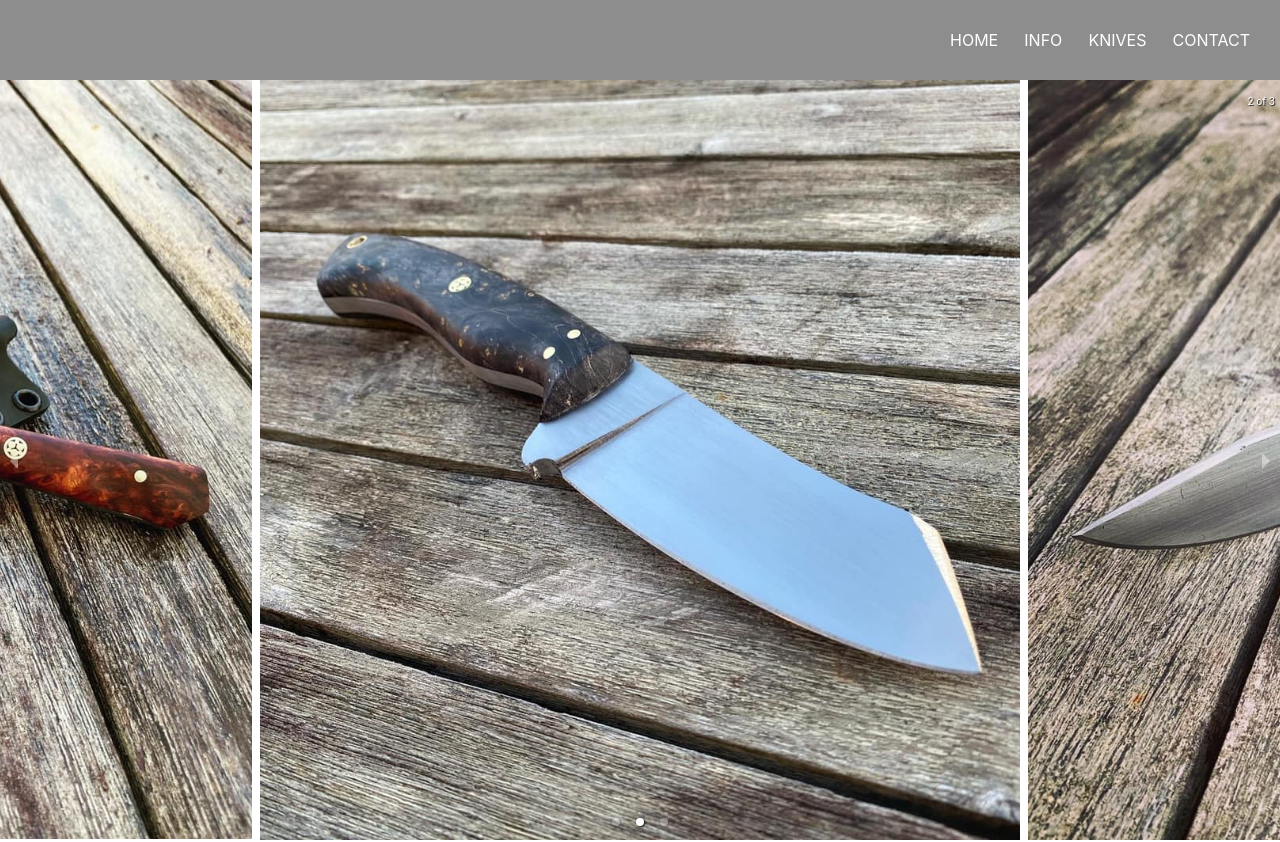
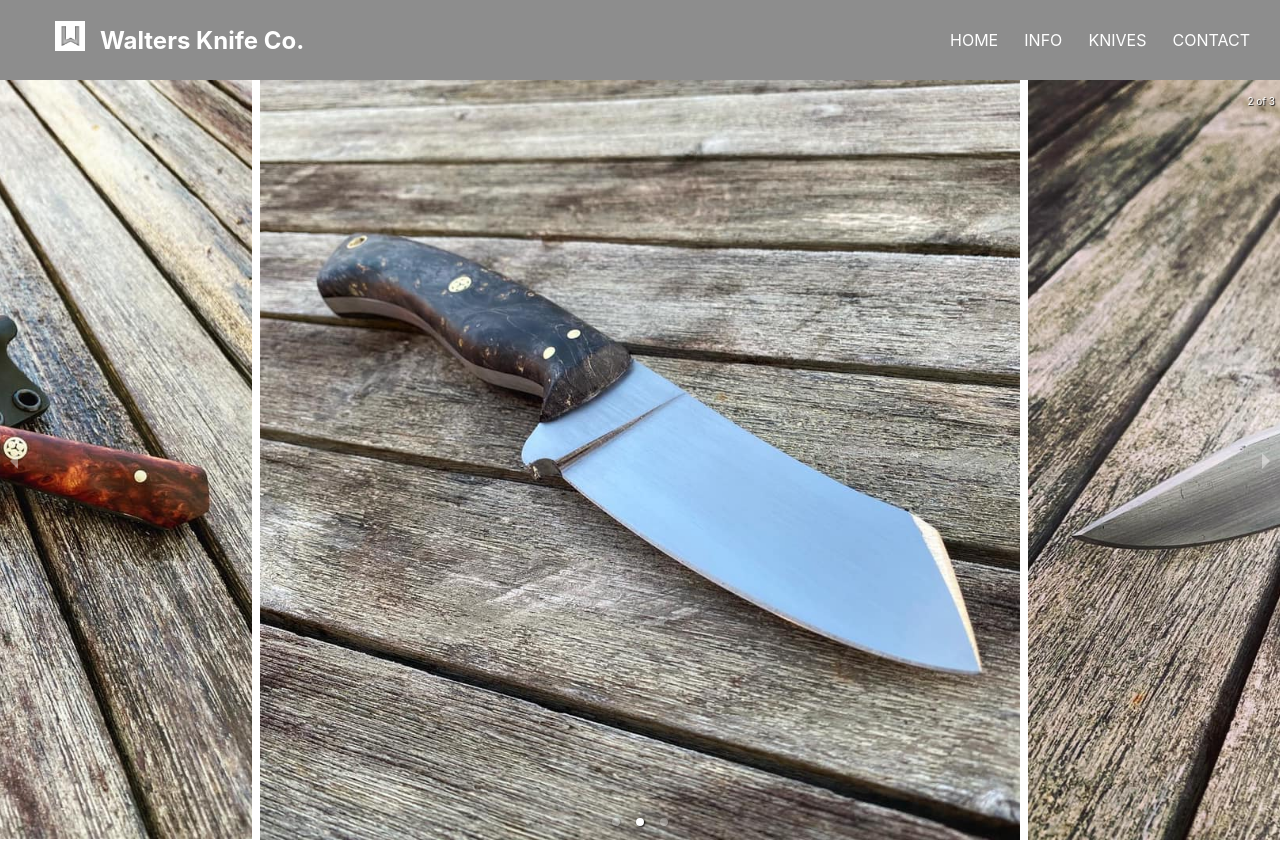
Before and after one commit to rreay724/waltersKnifecompany, a React (Create React App) app: page / in a window 1280 px wide. Shown: the top 842 px of the page. Built offline with nearby package versions, Linux system fonts and the light colour scheme.

Commit message:
updated header

```diff
--- a/src/components/Header/Header.js
+++ b/src/components/Header/Header.js
@@ -2,6 +2,7 @@ import React, { useState } from "react";
 import { ReactComponent as CloseMenu } from "../../assets/x.svg";
 import { ReactComponent as MenuIcon } from "../../assets/menu.svg";
 import "./header.css";
+import logo from "../../images/logo.png";
 
 function Header() {
   const [click, setClick] = useState(false);
@@ -9,6 +10,10 @@ function Header() {
   const closeMobileMenu = () => setClick(false);
   return (
     <div className="header">
+      <div className="headerCompanyContainer">
+        <img src={logo} />
+        <h2 className="headerTitle">Walters Knife Co.</h2>
+      </div>
       <ul className={click ? "nav-options active" : "nav-options"}>
         <li className="option" onClick={closeMobileMenu}>
           <a href="/">HOME</a>
--- a/src/components/Header/header.css
+++ b/src/components/Header/header.css
@@ -7,6 +7,20 @@
   align-items: center;
   padding: 0px 40px;
   height: 80px;
+}
+
+.headerTitle {
+  color: white;
+}
+
+.headerCompanyContainer {
+  display: flex;
+}
+
+.headerCompanyContainer > img {
+  height: 30px;
+  width: 30px;
+  padding: 15px;
 }
 
 .nav-options {
--- a/src/components/Home/home.css
+++ b/src/components/Home/home.css
@@ -1,5 +1,5 @@
 .home {
-  min-height: 2000px;
+  min-height: 1050px;
 }
 
 .carousel .control-arrow,
```
Also changed, not shown: 1 other file (tests, documents, lock files or other folders).
